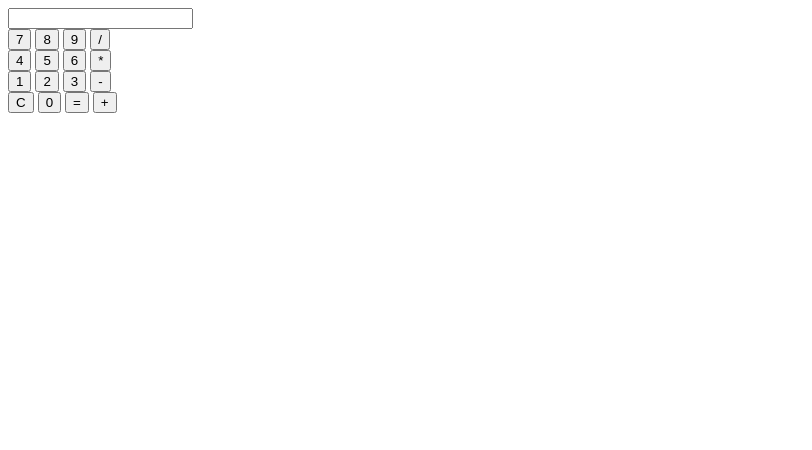
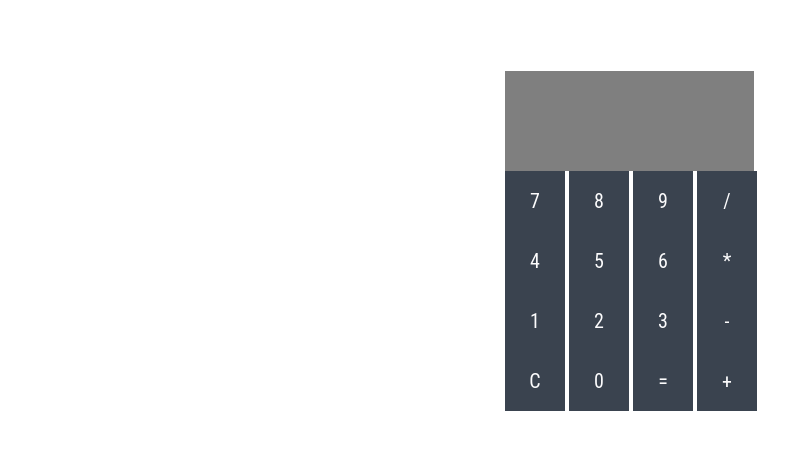
Before and after one commit to philipheferreira/calculadora-javascript, a plain HTML site: page index.html in a window 1280 px wide. Shown: the whole page, without its empty margins (0-812 px from the left). Drawn offline with Linux system fonts and the light colour scheme.

Commit message:
alterações no css (#1)

```diff
--- a/index.html
+++ b/index.html
@@ -14,28 +14,28 @@
 		<div id="calculadora">
 			<input type="text" id="tela" name="tela">
 			<div id="primeiro">
-				<input type="button" value="7" class="botao borda" onclick="botao(value)">
-				<input type="button" value="8" class="botao borda" onclick="botao(value)">
-				<input type="button" value="9" class="botao borda" onclick="botao(value)">
-				<input type="button" value="/" class="botao borda" onclick="botao(value)">
+				<input type="button" value="7" class="botaoBorda" onclick="botao(value)">
+				<input type="button" value="8" class="botaoBorda" onclick="botao(value)">
+				<input type="button" value="9" class="botaoBorda" onclick="botao(value)">
+				<input type="button" value="/" class="botaoBorda" onclick="botao(value)">
 			</div>
 			<div id="segunda">
-				<input type="button" value="4" class="botao borda" onclick="botao(value)">
-				<input type="button" value="5" class="botao borda" onclick="botao(value)">
-				<input type="button" value="6" class="botao borda" onclick="botao(value)">
-				<input type="button" value="*" class="botao borda" onclick="botao(value)">
+				<input type="button" value="4" class="botaoBorda" onclick="botao(value)">
+				<input type="button" value="5" class="botaoBorda" onclick="botao(value)">
+				<input type="button" value="6" class="botaoBorda" onclick="botao(value)">
+				<input type="button" value="*" class="botaoBorda" onclick="botao(value)">
 			</div>
 			<div id="terceira">
-				<input type="button" value="1" class="botao borda" onclick="botao(value)">
-				<input type="button" value="2" class="botao borda" onclick="botao(value)">
-				<input type="button" value="3" class="botao borda" onclick="botao(value)">
-				<input type="button" value="-" class="botao borda" onclick="botao(value)">
+				<input type="button" value="1" class="botaoBorda" onclick="botao(value)">
+				<input type="button" value="2" class="botaoBorda" onclick="botao(value)">
+				<input type="button" value="3" class="botaoBorda" onclick="botao(value)">
+				<input type="button" value="-" class="botaoBorda" onclick="botao(value)">
 			</div>
 			<div id="quarta">
-				<input type="button" value="C" class="botao borda" onclick="reset()">
-				<input type="button" value="0" class="botao borda" onclick="botao(value)">
-				<input type="button" value="=" class="botao borda" onclick="calcula()">
-				<input type="button" value="+" class="botao borda" onclick="botao(value)">
+				<input type="button" value="C" class="botaoBorda" onclick="reset()">
+				<input type="button" value="0" class="botaoBorda" onclick="botao(value)">
+				<input type="button" value="=" class="botaoBorda" onclick="calcula()">
+				<input type="button" value="+" class="botaoBorda" onclick="botao(value)">
 			</div>
 		</div>
 	</form>
--- a/style.css
+++ b/style.css
@@ -0,0 +1,59 @@
+
+
+form{
+  width: 100%;
+  height: 100%;
+  display: flex;
+  justify-content: center;
+  align-items: center;
+  padding-top:5%;
+}
+
+
+#Calculadora {
+  box-shadow: 0 4px 8px 0 rgba(0, 0, 0, 0.5), 0 6px 20px 0 rgba(0, 0, 0, 0.5);
+  -moz-box-shadow: 0 4px 8px 0 rgba(0, 0, 0, 0.5), 0 6px 20px 0 rgba(0, 0, 0, 0.5);
+  -webkit-box-shadow: 0 4px 8px 0 rgba(0, 0, 0, 0.5), 0 6px 20px 0 rgba(0, 0, 0, 0.5);
+}
+
+#tela{
+  background-color: rgba(0, 0, 0, .5);
+  font-size: 20px;
+  height: 70px;
+  width:81%;
+  border:0;
+  margin:0;
+  text-align:right;
+  padding:15px;
+  color: white;
+  font-family: 'Roboto Condensed', sans-serif;
+}
+
+.botaoBorda{
+  background: #3A434F;
+  font-family: 'Roboto Condensed', sans-serif;
+  font-size: 20px;
+  margin: 0;
+  padding: 15px;
+  border: 0;
+  color: #FCFCFD;
+  width: 60px;
+  height: 60px;
+  min-width: 10px;
+  min-height: 10px;
+  transition: all .2s ease-in-out;
+  -webkit-transition: all .2s ease-in-out;
+  -moz-transition: all .2s ease-in-out;
+}
+
+.botaoBorda:hover{
+  transform: scale(1.1);
+  -webkit-transform: scale(1.1);
+  background: #5A656F;
+  box-shadow: 0 4px 8px 0 rgba(0, 0, 0, 0.2), 0 6px 20px 0 rgba(0, 0, 0, 0.2);
+  -moz-box-shadow: 0 4px 8px 0 rgba(0, 0, 0, 0.2), 0 6px 20px 0 rgba(0, 0, 0, 0.2);
+  -webkit-box-shadow: 0 4px 8px 0 rgba(0, 0, 0, 0.2), 0 6px 20px 0 rgba(0, 0, 0, 0.2);
+}
+.botaoBorda:active{
+  transform: scale(1);
+}
```
